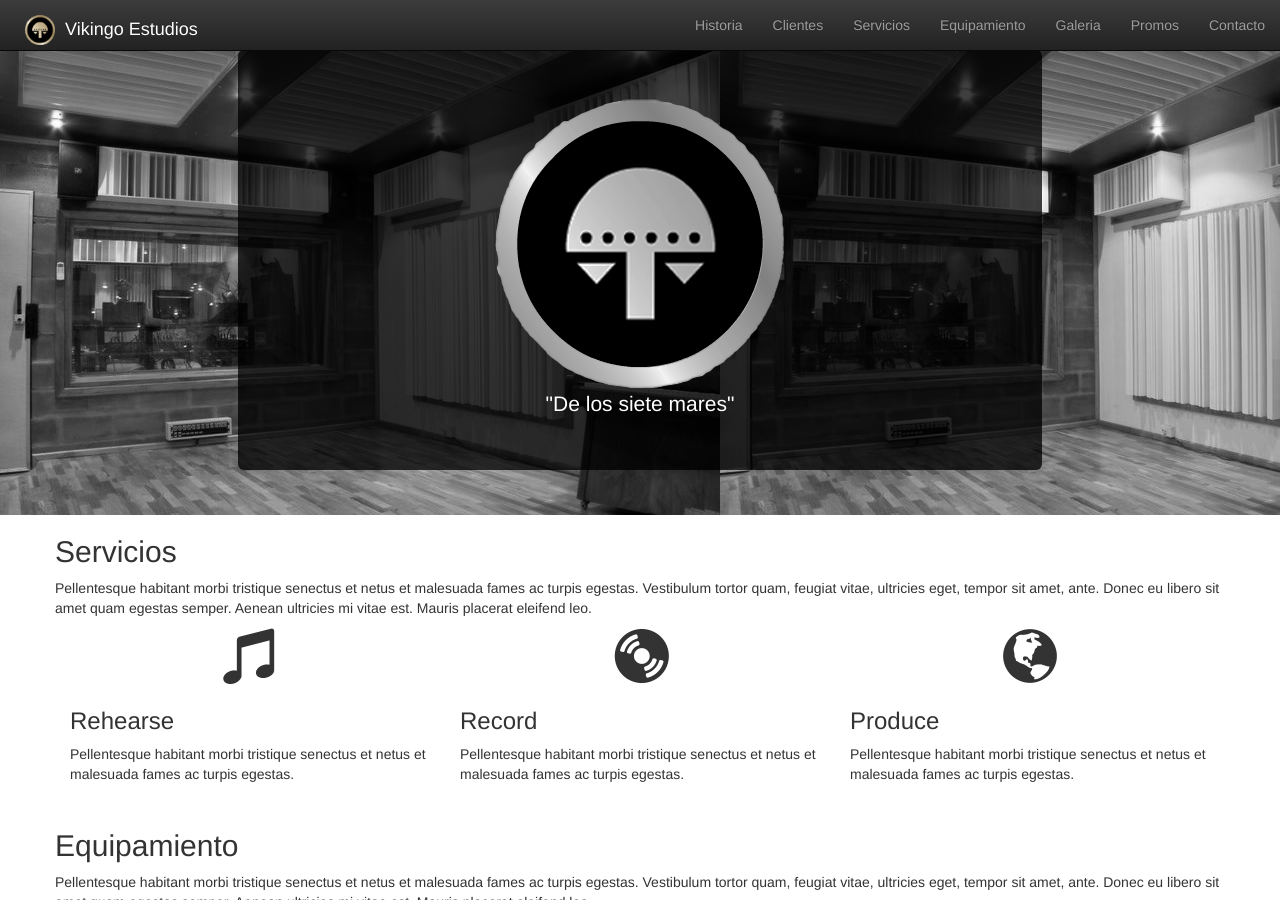
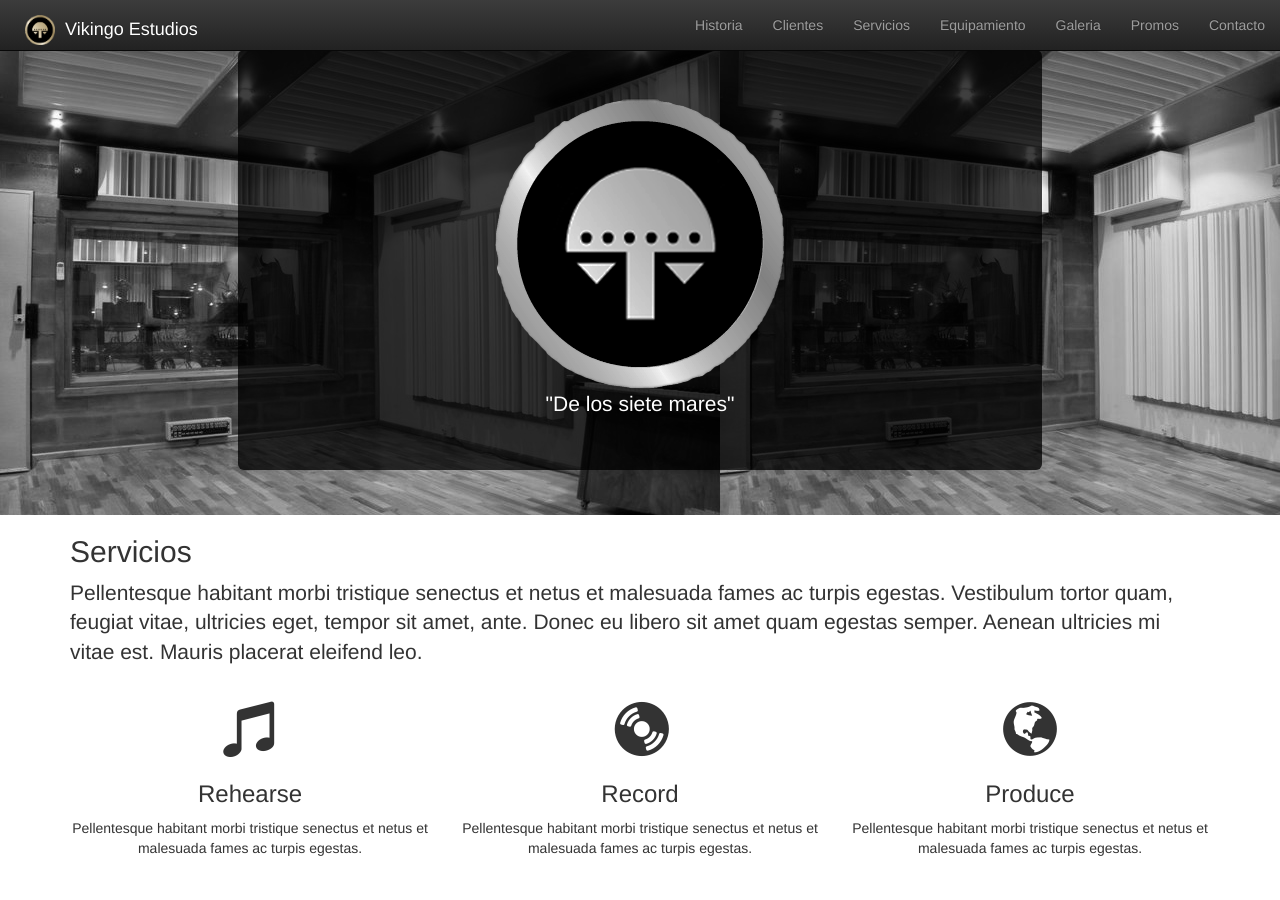
Before and after one commit to ryan258/vikingo, a Jekyll site: the page built from index.html, in a window 1280 px wide and 900 px high. Built offline with Jekyll 4.4.1, drawn with Linux system fonts in a browser that asks for light colours; nearby versions of some CDN libraries.

Commit message:
Text centering on front.services

```diff
--- a/_includes/quien-somos.html
+++ b/_includes/quien-somos.html
@@ -1,9 +1,9 @@
 <section>
 	<div class="container">
 		<div class="row">
-			<div>
+			<div class="col-md-12">
 				<h2>Quien Somos</h2>
-				<p>Pellentesque habitant morbi tristique senectus et netus et malesuada fames ac turpis egestas. Vestibulum tortor quam, feugiat vitae, ultricies eget, tempor sit amet, ante. Donec eu libero sit amet quam egestas semper. Aenean ultricies mi vitae est. Mauris placerat eleifend leo.</p>
+				<p class="lead">Pellentesque habitant morbi tristique senectus et netus et malesuada fames ac turpis egestas. Vestibulum tortor quam, feugiat vitae, ultricies eget, tempor sit amet, ante. Donec eu libero sit amet quam egestas semper. Aenean ultricies mi vitae est. Mauris placerat eleifend leo.</p>
 			</div>
 		</div>
 		<div class="row">
--- a/index.html
+++ b/index.html
@@ -18,24 +18,24 @@ layout: default
 <section>
 	<div class="container" id="servicios">
 		<div class="row">
-			<div>
+			<div class="col-md-12">
 				<h2>Servicios</h2>
-				<p>Pellentesque habitant morbi tristique senectus et netus et malesuada fames ac turpis egestas. Vestibulum tortor quam, feugiat vitae, ultricies eget, tempor sit amet, ante. Donec eu libero sit amet quam egestas semper. Aenean ultricies mi vitae est. Mauris placerat eleifend leo.</p>
+				<p class="lead">Pellentesque habitant morbi tristique senectus et netus et malesuada fames ac turpis egestas. Vestibulum tortor quam, feugiat vitae, ultricies eget, tempor sit amet, ante. Donec eu libero sit amet quam egestas semper. Aenean ultricies mi vitae est. Mauris placerat eleifend leo.</p>
 			</div>
 		</div>
-		<div class="row">
+		<div class="row text-center">
 			<div class="col-md-4">
-				<div class="text-center"><span class="glyphicon glyphicon-music"></span></div>
+				<div><span class="glyphicon glyphicon-music"></span></div>
 				<h3>Rehearse</h3>
 				<p>Pellentesque habitant morbi tristique senectus et netus et malesuada fames ac turpis egestas.</p>
 			</div>
 			<div class="col-md-4">
-				<div class="text-center"><span class="glyphicon glyphicon-cd"></span></div>
+				<div><span class="glyphicon glyphicon-cd"></span></div>
 				<h3>Record</h3>
 				<p>Pellentesque habitant morbi tristique senectus et netus et malesuada fames ac turpis egestas.</p>
 			</div>
 			<div class="col-md-4">
-				<div class="text-center"><span class="glyphicon glyphicon-globe"></span></div>
+				<div><span class="glyphicon glyphicon-globe"></span></div>
 				<h3>Produce</h3>
 				<p>Pellentesque habitant morbi tristique senectus et netus et malesuada fames ac turpis egestas.</p>
 			</div>
@@ -46,9 +46,9 @@ layout: default
 <section>
 	<div class="container">
 		<div class="row">
-			<div>
+			<div class="col-md-12">
 				<h2>Equipamiento</h2>
-				<p>Pellentesque habitant morbi tristique senectus et netus et malesuada fames ac turpis egestas. Vestibulum tortor quam, feugiat vitae, ultricies eget, tempor sit amet, ante. Donec eu libero sit amet quam egestas semper. Aenean ultricies mi vitae est. Mauris placerat eleifend leo.</p>
+				<p class="lead">Pellentesque habitant morbi tristique senectus et netus et malesuada fames ac turpis egestas. Vestibulum tortor quam, feugiat vitae, ultricies eget, tempor sit amet, ante. Donec eu libero sit amet quam egestas semper. Aenean ultricies mi vitae est. Mauris placerat eleifend leo.</p>
 			</div>
 		</div>
 		<div class="row">
@@ -75,7 +75,7 @@ layout: default
 <section>
 	<div class="container">
 		<div class="row">
-			<div>
+			<div class="col-md-12">
 				<h2>Clientes</h2>
 				<img src="img/sol.jpg" alt="Mockup" />
 				<p>Pellentesque habitant morbi tristique senectus et netus et malesuada fames ac turpis egestas. Vestibulum tortor quam, feugiat vitae, ultricies eget, tempor sit amet, ante. Donec eu libero sit amet quam egestas semper. Aenean ultricies mi vitae est. Mauris placerat eleifend leo.</p>
@@ -113,9 +113,9 @@ layout: default
 <section>
 	<div class="container">
 		<div class="row">
-			<div>
+			<div class="col-md-12">
 				<h2>Promocion</h2>
-				<p>Pellentesque habitant morbi tristique senectus et netus et malesuada fames ac turpis egestas. Vestibulum tortor quam, feugiat vitae, ultricies eget, tempor sit amet, ante. Donec eu libero sit amet quam egestas semper. Aenean ultricies mi vitae est. Mauris placerat eleifend leo.</p>
+				<p class="lead">Pellentesque habitant morbi tristique senectus et netus et malesuada fames ac turpis egestas. Vestibulum tortor quam, feugiat vitae, ultricies eget, tempor sit amet, ante. Donec eu libero sit amet quam egestas semper. Aenean ultricies mi vitae est. Mauris placerat eleifend leo.</p>
 			</div>
 		</div>
 	</div>
@@ -123,9 +123,9 @@ layout: default
 
 <div class="container-fluid text-center">
 	<div class="row well well-lg">
-		<div>
+		<div class="col-md-12">
 			<h2>Contacto</h2>
-			<p>Pellentesque habitant morbi tristique senectus et netus et malesuada fames ac turpis egestas. Vestibulum tortor quam, feugiat vitae, ultricies eget, tempor sit amet, ante. Donec eu libero sit amet quam egestas semper. Aenean ultricies mi vitae est. Mauris placerat eleifend leo.</p>
+			<p class="lead">Pellentesque habitant morbi tristique senectus et netus et malesuada fames ac turpis egestas. Vestibulum tortor quam, feugiat vitae, ultricies eget, tempor sit amet, ante. Donec eu libero sit amet quam egestas semper. Aenean ultricies mi vitae est. Mauris placerat eleifend leo.</p>
 		</div>
 		<p>We're available to kick ass!</p>
 		<button class="btn btn-success">Contact Vikingo</button>
```
Also changed, not shown: 2 other files.
